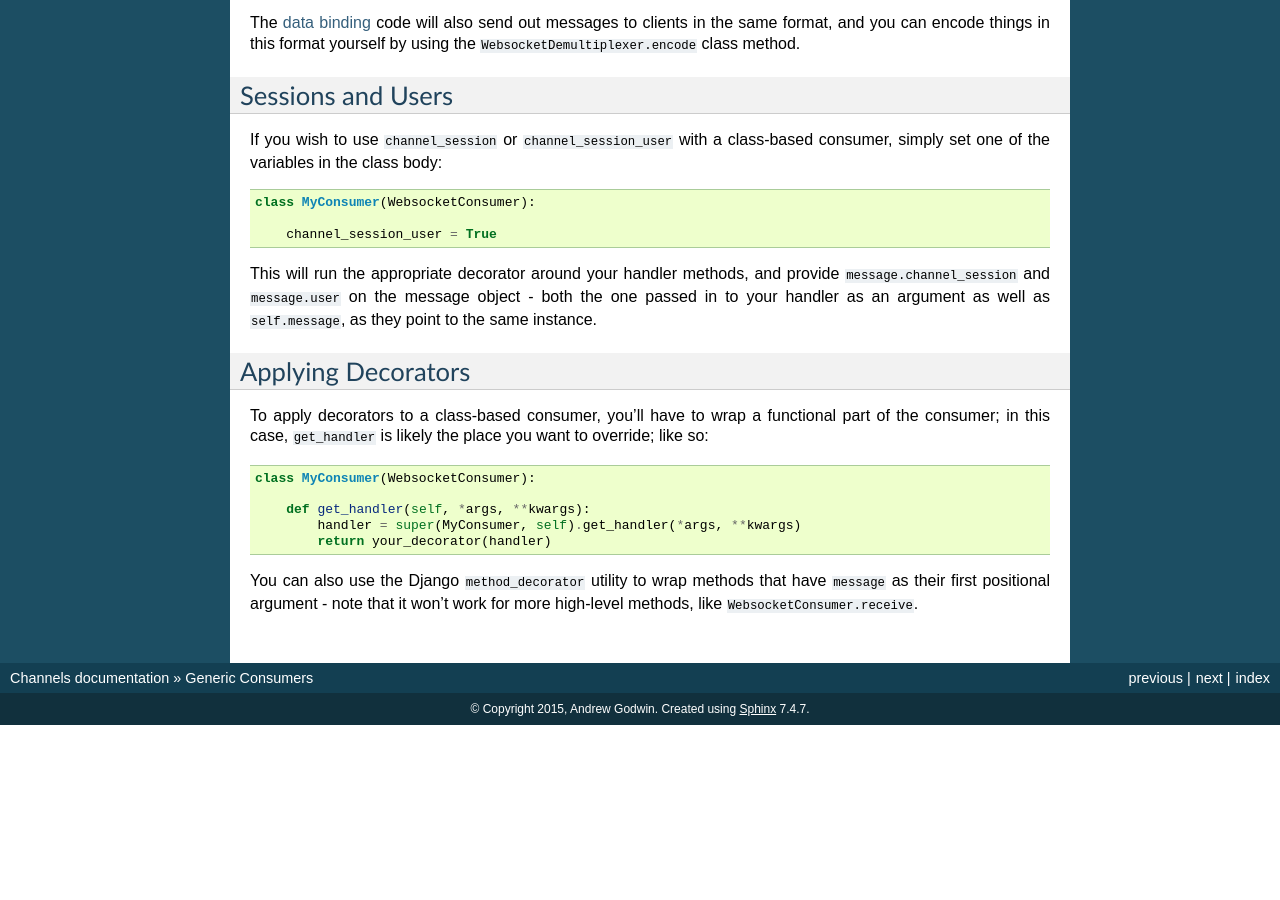
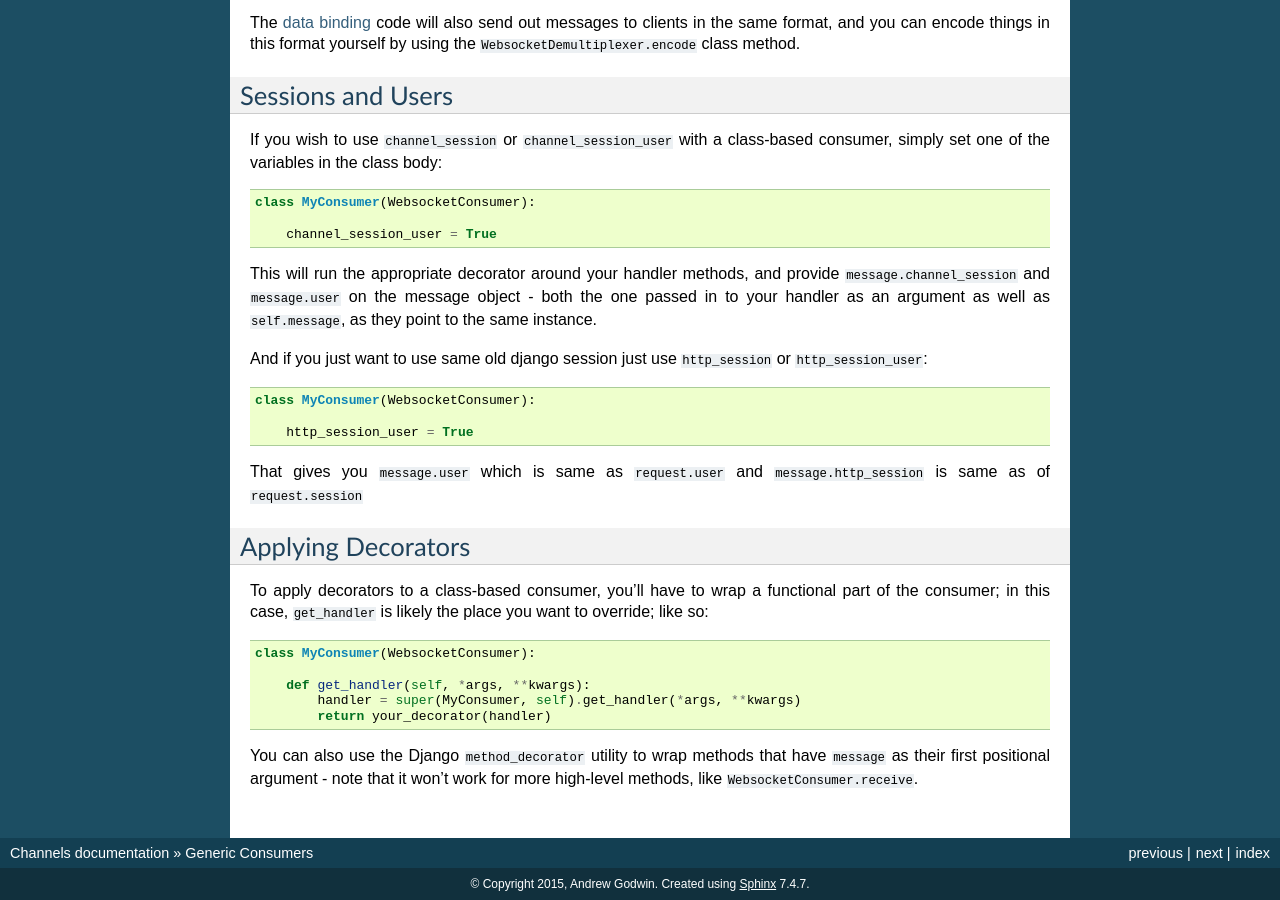
Before and after one commit to tmautone/django-channels, a Sphinx documentation site: the page built from docs/generics.rst, in a window 1280 px wide and 900 px high, scrolled down 3327 px. Built offline with Sphinx 7.4.7, drawn with Linux system fonts in a browser that asks for light colours; the version number could not be read and is left out; before the commit the page ends 4052 px from its top, so only the background shows below that.

Commit message:
sessions and users doc updated (#354)

```diff
--- a/docs/generics.rst
+++ b/docs/generics.rst
@@ -224,6 +224,16 @@ This will run the appropriate decorator around your handler methods, and provide
 the one passed in to your handler as an argument as well as ``self.message``,
 as they point to the same instance.
 
+And if you just want to use same old django session just use ``http_session`` or
+``http_session_user``::
+
+    class MyConsumer(WebsocketConsumer):
+
+        http_session_user = True
+
+That gives you ``message.user`` which is same as ``request.user`` and ``message.http_session``
+is same as of ``request.session``
+
 Applying Decorators
 -------------------
 
```
